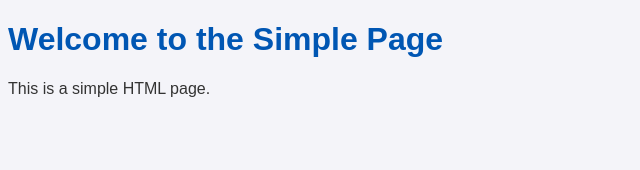
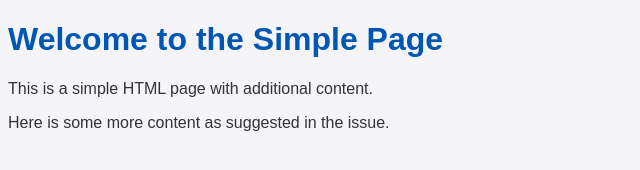
Before and after one commit to cchalla1/simple-page-demo1, a plain HTML site: page index.html in a window 1280 px wide. Shown: the whole page, without its empty margins (0-640 px from the left). Drawn offline with Linux system fonts and the light colour scheme.

Commit message:
Add more content to the HTML page

```diff
--- a/index.html
+++ b/index.html
@@ -17,6 +17,7 @@
 </head>
 <body>
     <h1>Welcome to the Simple Page</h1>
-    <p>This is a simple HTML page.</p>
+    <p>This is a simple HTML page with additional content.</p>
+    <p>Here is some more content as suggested in the issue.</p>
 </body>
 </html>
```
